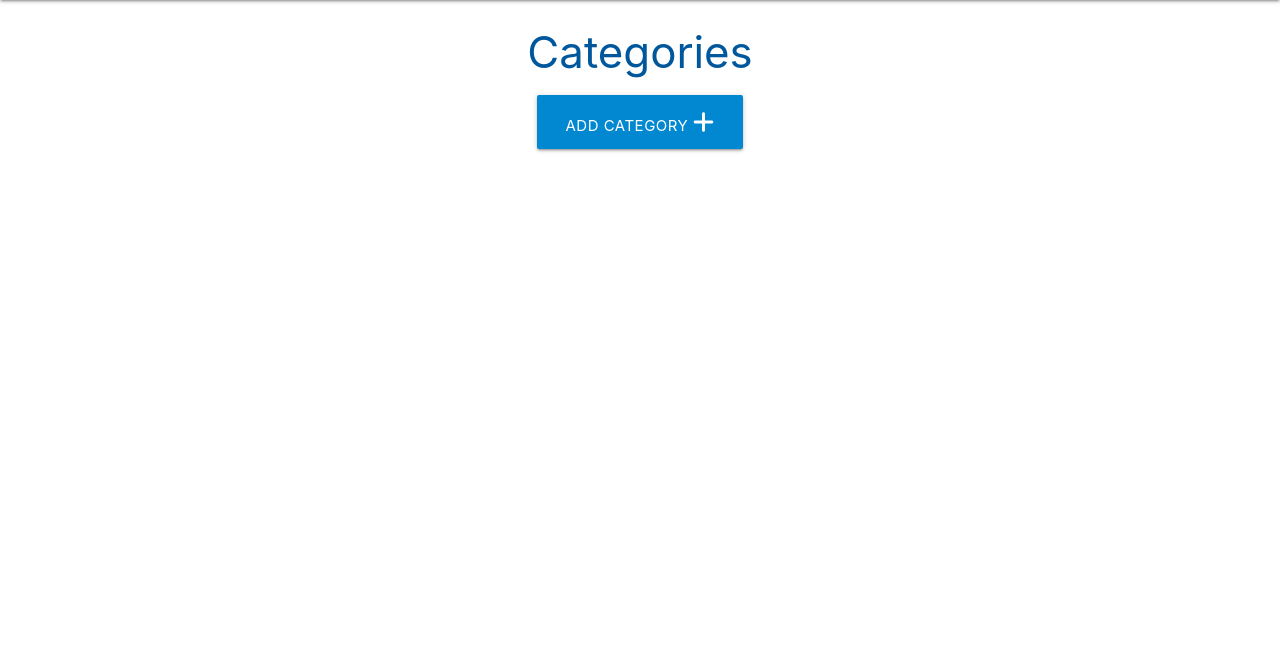
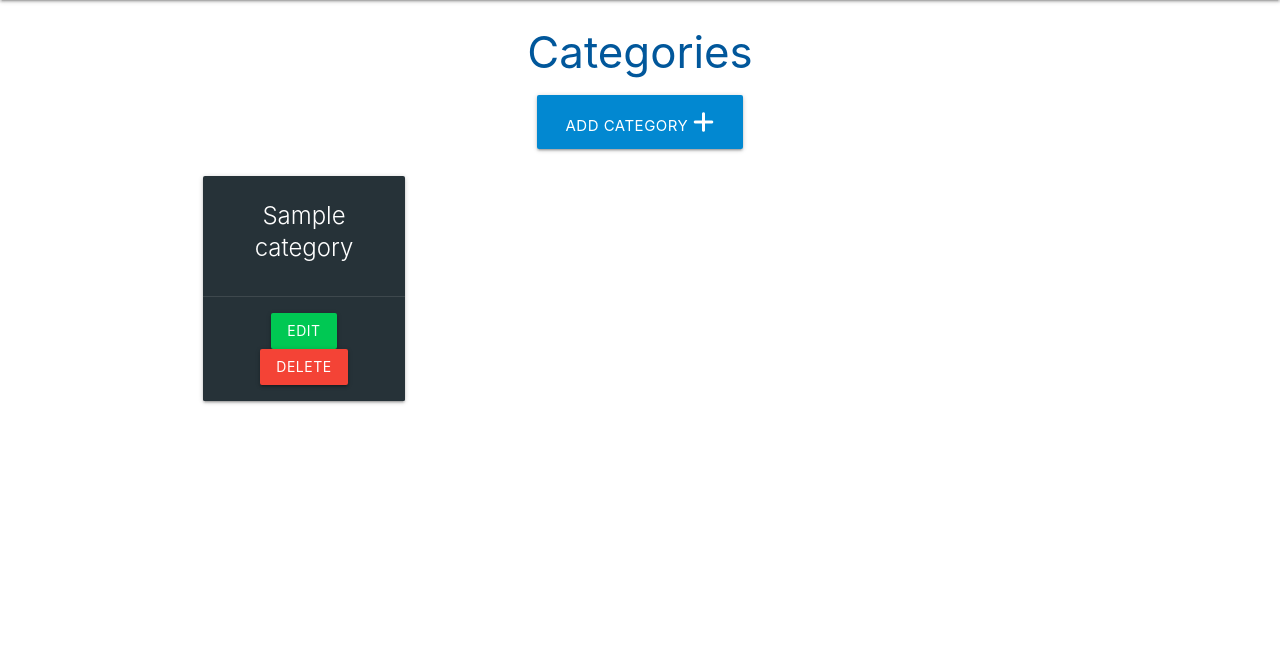
Before and after one commit to Stayin-blick/DBS-taskmanager, a Flask app: template taskmanager/templates/categories.html in a window 1280 px wide. Shown: the part 64-720 px from the top of the page. Run offline with Flask 3, Linux system fonts and the light colour scheme; the template is opened without the code that fills it: most values are stand-ins (such as "Sample title", 1, 10 or a date in 2020); some libraries are stand-ins or nearby versions.

Commit message:
CR functionality complete

```diff
--- a/taskmanager/templates/categories.html
+++ b/taskmanager/templates/categories.html
@@ -5,10 +5,26 @@
 
 <div class="row">
     <div class="col s12 center-align">
-        <a href="{{ url_for('add_categories') }}" class="btn-large light-blue darken-2">
+        <a href="{{ url_for('add_category') }}" class="btn-large light-blue darken-2">
             Add Category <i class="fa-solid fa-plus"></i>
         </a>
     </div>
 </div>
 
+<div class="row">
+    {% for category in categories %}
+    <div class="col s12 m6 l3">
+        <div class="card blue-grey darken-4 center-align">
+            <div class="card-content white-text">
+                <span class="card-title">{{ category.category_name}}</span>
+            </div>
+            <div class="card-action">
+                <a href="#" class="btn green accent-4">Edit</a>
+                <a href="#" class="btn red">Delete</a>
+            </div>
+        </div>
+    </div>
+    {% endfor %}
+</div>
+
 {% endblock %}
```
Also changed, not shown: taskmanager/routes.py (+5 -4 lines).
